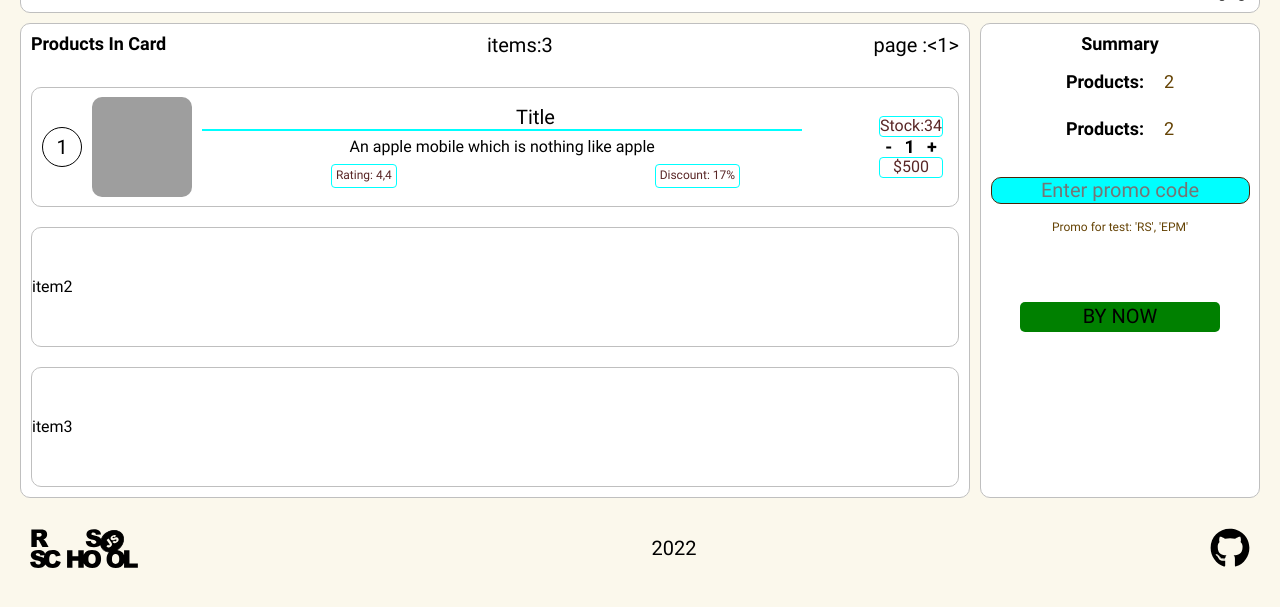
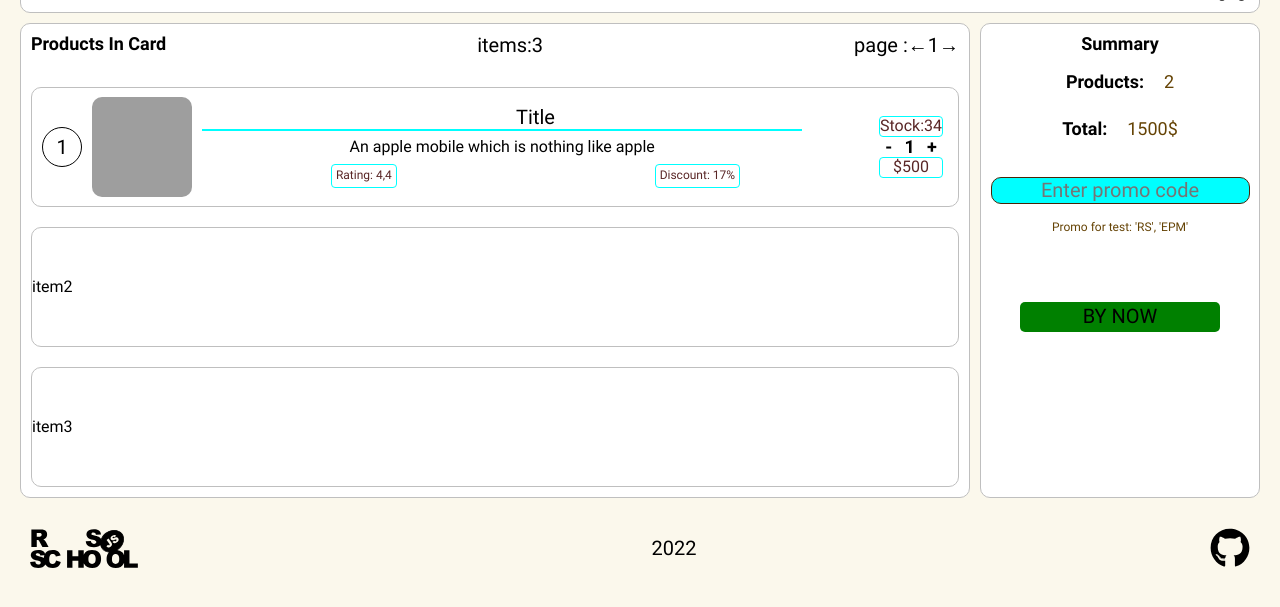
Before and after one commit to gordiancrew/online-store, a website built with webpack: page src/index.html in a window 1280 px wide. Shown: the part 55-662 px from the top of the page. Built offline with nearby package versions, Linux system fonts and the light colour scheme; no server answers; grey boxes are pictures that could not be loaded; files whose address does not match are found by name.

Commit message:
finish cart

```diff
--- a/src/index.html
+++ b/src/index.html
@@ -156,7 +156,6 @@
 
     <div class="cart-page">
       <div class="cart-page__wrapper tile">
-
         <div class="cart-list__title">
           <div class="cart-page__title">
             Products In Card
@@ -164,12 +163,11 @@
           <div>
             items:3
           </div>
-
           <div class="cart-item__page">
             page :
             <div class="cart-item__point">
-             < </div> 1
-                <div class="cart-item__point">></div>
+              ← </div> 1
+            <div class="cart-item__point">→</div>
           </div>
         </div>
         <div class="cart-list">
@@ -189,8 +187,6 @@
                 <div class="cart-item__rating">Rating: 4,4</div>
                 <div class="cart-item__discount">Discount: 17%</div>
               </div>
-
-
             </div>
             <div class="cart-item__count">
               <div class="cart-item__stock">
@@ -200,20 +196,15 @@
                 <div class="cart-item__point"> -</div>
                 <div>1</div>
                 <div class="cart-item__point">+</div>
-
               </div>
               <ddiv class="cart-item__price">
                 $500
               </ddiv>
             </div>
-
-
-
           </div>
           <div class="cart-item tile">item2</div>
           <div class="cart-item tile">item3</div>
         </div>
-
       </div>
       <div class="cart-summary tile">
         <div class="cart-summary__title">Summary</div>
@@ -225,18 +216,15 @@
             2
           </div>
         </div>
-
         <div class="cart-summary__key-value">
           <div class="cart-summary__key">
-              Products:
+            Total:
           </div>
           <div class="cart-summary__value">
-              2
+            1500$
           </div>
         </div>
         <div class="cart-summary__input-wrapper">
-
-
           <form>
             <input class="cart-summary__input" type="text" placeholder="Enter promo code">
           </form>
@@ -248,7 +236,8 @@
         </div>
         <div class="cart-summary__button">
           BY NOW
-          </div>        </div>
+        </div>
+      </div>
 
     </div>
 
--- a/src/sass/components/_cart-item.scss
+++ b/src/sass/components/_cart-item.scss
@@ -1,11 +1,8 @@
 .cart-item {
   display: flex;
-
-  //flex-wrap: wrap;
   justify-content: start;
   font-size: 1.6rem;
   align-items: center;
-
   width: 100%;
   height: 120px;
   gap: 10px;
@@ -15,7 +12,6 @@
 .cart-item__number {
   display: flex;
   font-size: 2rem;
-
   align-items: center;
   justify-content: center;
   width: 40px;
@@ -48,20 +44,24 @@
   text-align: center;
   flex-grow: 1;
 }
+
 .cart-item__title {
   font-size: 2rem;
 }
+
 .cart-item__description {
   font-size: 1em;
   width: 90%;
   margin-top: 7px;
   margin-bottom: 7px;
 }
+
 .cart-item__border {
   height: 2px;
   width: 90%;
   background-color: aqua;
 }
+
 .cart-item__rating-discount {
   font-size: 1.2rem;
   display: flex;
@@ -73,22 +73,22 @@
   border: solid 1px #00ffff;
   border-radius: 4px;
   padding: 4px;
+}
 
-}
 .cart-item__discount {
   color: rgb(89, 38, 38);
   border: solid 1px #00ffff;
   border-radius: 4px;
   padding: 4px;
+}
 
-}
-.cart-item__count{
+.cart-item__count {
   display: flex;
   flex-direction: column;
   justify-content: space-around;
+}
 
-}
-.cart-item__stock{
+.cart-item__stock {
   color: rgb(89, 38, 38);
   border: solid 1px #00ffff;
   border-radius: 4px;
@@ -96,28 +96,31 @@
   justify-content: center;
   align-items: center;
 }
-.cart-item__price{
+
+.cart-item__price {
   color: rgb(89, 38, 38);
   border: solid 1px #00ffff;
   border-radius: 4px;
   display: flex;
   justify-content: center;
 }
-.cart-item__count-number{
+
+.cart-item__count-number {
   font-size: 1.8rem;
-    font-weight: 700;
-    display:flex;
-    justify-content: space-around;
-    align-items: center;
+  font-weight: 700;
+  display: flex;
+  justify-content: space-around;
+  align-items: center;
+}
 
-}
-.cart-item__point{
+.cart-item__point {
   cursor: pointer;
 }
-.cart-item__point:hover{
 
+.cart-item__point:hover {
   color: rgb(247, 183, 8);
 }
-.cart-item__page{
+
+.cart-item__page {
   display: flex;
 }
--- a/src/sass/components/_cart-summary.scss
+++ b/src/sass/components/_cart-summary.scss
@@ -6,7 +6,6 @@
   flex-direction: column;
   align-items: center;
   gap: 7px;
-
 }
 
 .cart-summary__title {
@@ -15,43 +14,47 @@
   display: flex;
   justify-content: center;
   align-items: center;
+}
 
-  }
-  .cart-summary__key-value{
-    display:flex;
+.cart-summary__key-value {
+  display: flex;
   justify-content: center;
 }
-  .cart-summary__key{
-    padding:10px;
 
+.cart-summary__key {
+  padding: 10px;
   font-size: 1.8rem;
   font-weight: 700;
+}
 
-  }
-  .cart-summary__value{
-    padding:10px;
+.cart-summary__value {
+  padding: 10px;
   font-size: 1.8rem;
   color: rgb(101, 67, 5);
 }
-  .cart-summary__input-wrapper{
+
+.cart-summary__input-wrapper {
   display: flex;
   justify-content: center;
   padding-top: 20px;
 }
-  .cart-summary__input{
+
+.cart-summary__input {
   border: solid 1px rgb(73, 37, 8);
-    background-color:aqua;
+  background-color: aqua;
   border-radius: 10px;
   text-align: center;
 }
-  .cart-summary__promo-text{
+
+.cart-summary__promo-text {
   display: flex;
   justify-content: center;
   padding: 10px;
   font-size: 1.2rem;
   color: rgb(101, 67, 5);
 }
-  .cart-summary__button{
+
+.cart-summary__button {
   margin-top: 50px;
   border: none;
   width: 200px;
@@ -61,5 +64,9 @@
   display: flex;
   justify-content: center;
   align-items: center;
+  cursor: pointer;
+}
 
+.cart-summary__button:hover {
+  background-color: rgb(5, 251, 5);
 }
```
Lines whose indentation alone changed are shown as unchanged.
